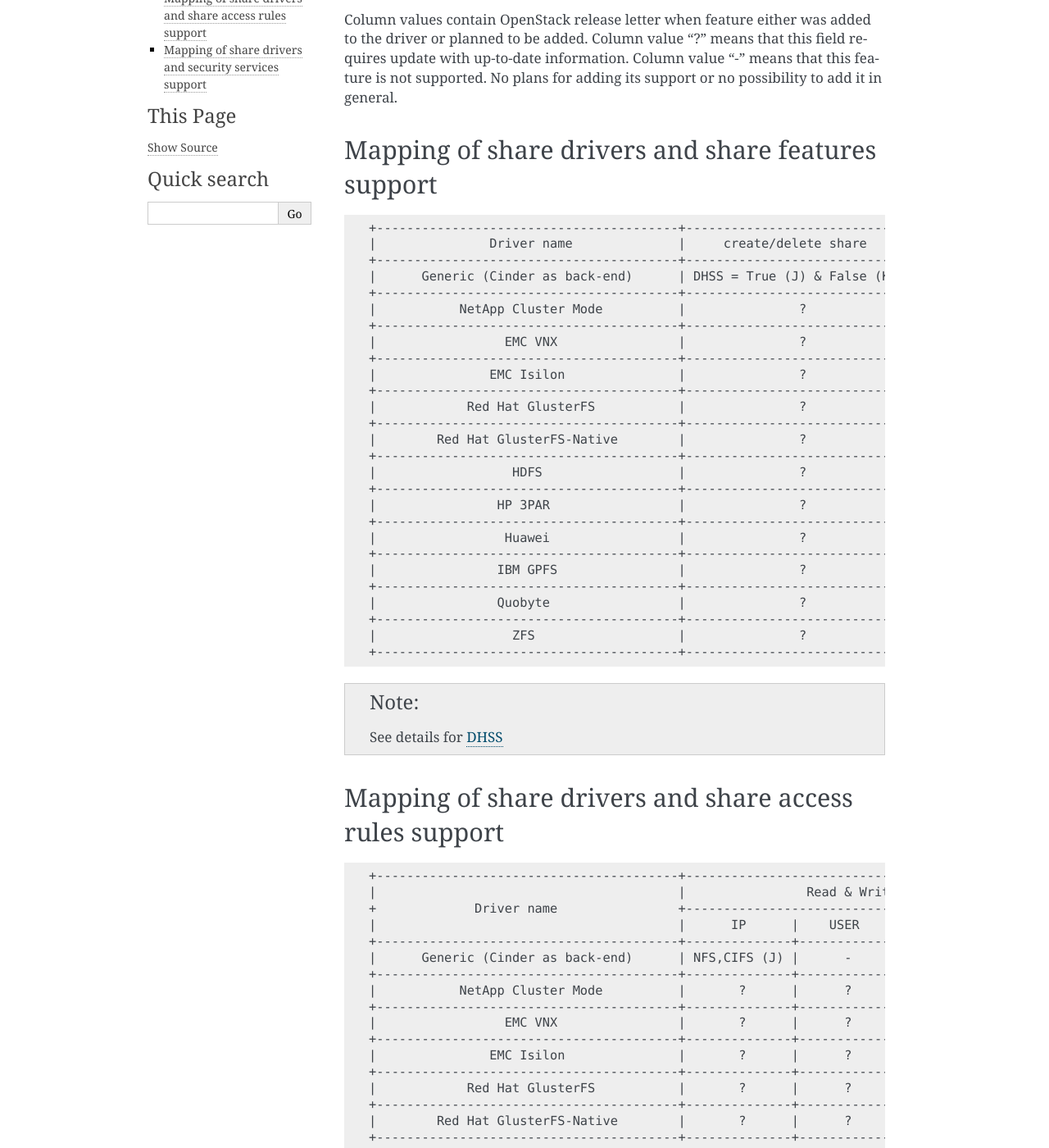
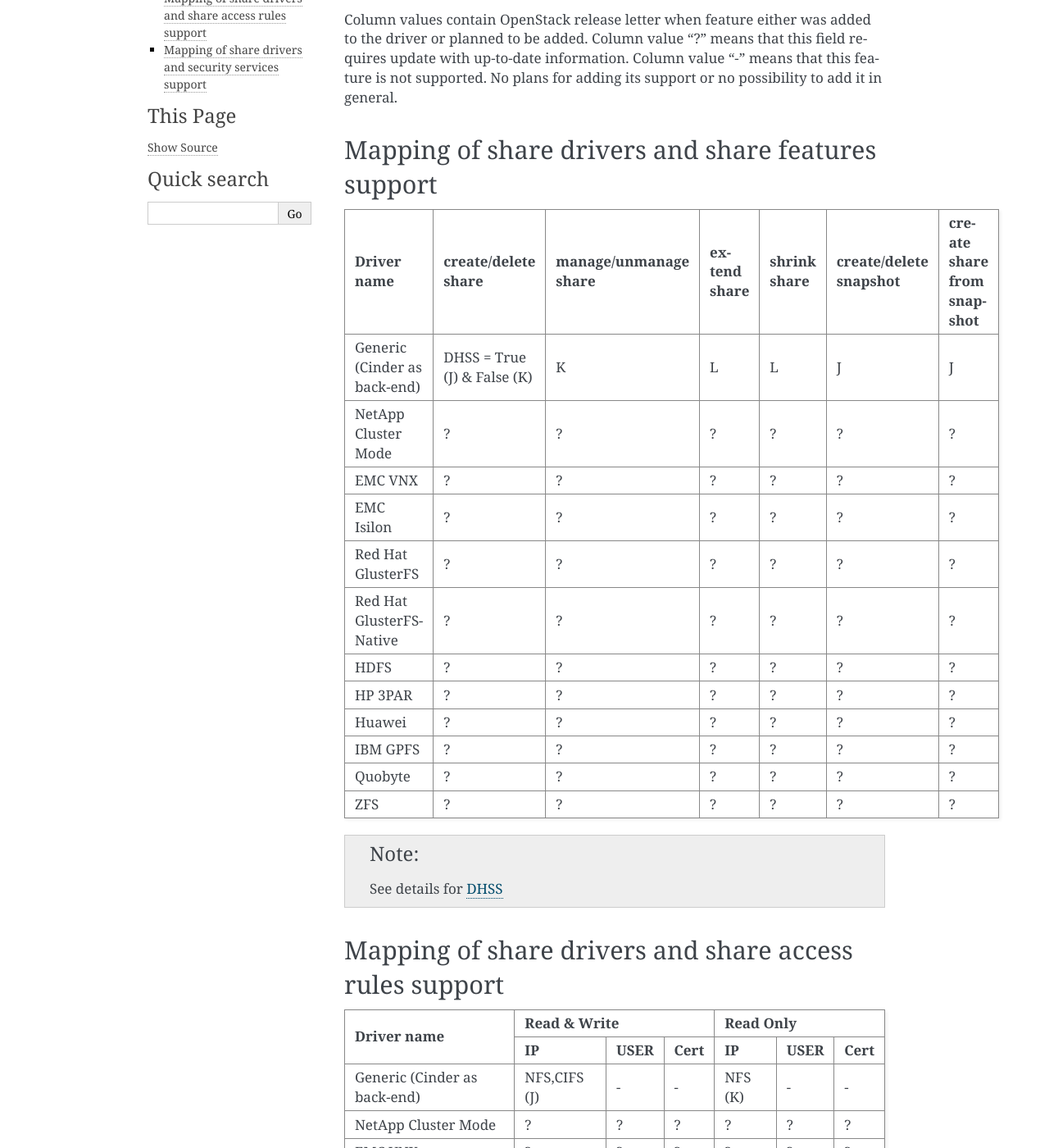
Before and after one commit to openstack/manila, a Sphinx documentation site: the page built from doc/source/devref/share_back_ends_feature_support_mapping.rst, in a window 1280 px wide and 1400 px high, scrolled down 212 px. Shown: the whole window at 82% size. Built offline with Sphinx 7.4.7, drawn with Linux system fonts in a browser that asks for light colours; formulas are drawn with MathJax 3; pages that are not in the unit, such as notebooks, are missing from menus; the version number is read from the project's files by our own code; some of the changed text lies outside the part shown.

Commit message:
doc: turn ascii art tables into proper reST grid tables
Cf. http://sphinx-doc.org/rest.html#tables

Change-Id: If30afe4fda180035a4f39b20d587c22aa0fc3284

```diff
--- a/doc/source/devref/share_back_ends_feature_support_mapping.rst
+++ b/doc/source/devref/share_back_ends_feature_support_mapping.rst
@@ -31,35 +31,33 @@
 Mapping of share drivers and share features support
 ---------------------------------------------------
 
-::
-
- +----------------------------------------+-----------------------------+-----------------------+--------------+--------------+------------------------+----------------------------+----------------------------------------+
- |               Driver name              |     create/delete share     | manage/unmanage share | extend share | shrink share | create/delete snapshot | create share from snapshot |               Driver name              |
- +----------------------------------------+-----------------------------+-----------------------+--------------+--------------+------------------------+----------------------------+----------------------------------------+
- |      Generic (Cinder as back-end)      | DHSS = True (J) & False (K) |           K           |       L      |       L      |            J           |              J             |      Generic (Cinder as back-end)      |
- +----------------------------------------+-----------------------------+-----------------------+--------------+--------------+------------------------+----------------------------+----------------------------------------+
- |           NetApp Cluster Mode          |               ?             |           ?           |       ?      |       ?      |            ?           |              ?             |           NetApp Cluster Mode          |
- +----------------------------------------+-----------------------------+-----------------------+--------------+--------------+------------------------+----------------------------+----------------------------------------+
- |                 EMC VNX                |               ?             |           ?           |       ?      |       ?      |            ?           |              ?             |                 EMC VNX                |
- +----------------------------------------+-----------------------------+-----------------------+--------------+--------------+------------------------+----------------------------+----------------------------------------+
- |               EMC Isilon               |               ?             |           ?           |       ?      |       ?      |            ?           |              ?             |               EMC Isilon               |
- +----------------------------------------+-----------------------------+-----------------------+--------------+--------------+------------------------+----------------------------+----------------------------------------+
- |            Red Hat GlusterFS           |               ?             |           ?           |       ?      |       ?      |            ?           |              ?             |            Red Hat GlusterFS           |
- +----------------------------------------+-----------------------------+-----------------------+--------------+--------------+------------------------+----------------------------+----------------------------------------+
- |        Red Hat GlusterFS-Native        |               ?             |           ?           |       ?      |       ?      |            ?           |              ?             |        Red Hat GlusterFS-Native        |
- +----------------------------------------+-----------------------------+-----------------------+--------------+--------------+------------------------+----------------------------+----------------------------------------+
- |                  HDFS                  |               ?             |           ?           |       ?      |       ?      |            ?           |              ?             |                  HDFS                  |
- +----------------------------------------+-----------------------------+-----------------------+--------------+--------------+------------------------+----------------------------+----------------------------------------+
- |                HP 3PAR                 |               ?             |           ?           |       ?      |       ?      |            ?           |              ?             |                HP 3PAR                 |
- +----------------------------------------+-----------------------------+-----------------------+--------------+--------------+------------------------+----------------------------+----------------------------------------+
- |                 Huawei                 |               ?             |           ?           |       ?      |       ?      |            ?           |              ?             |                 Huawei                 |
- +----------------------------------------+-----------------------------+-----------------------+--------------+--------------+------------------------+----------------------------+----------------------------------------+
- |                IBM GPFS                |               ?             |           ?           |       ?      |       ?      |            ?           |              ?             |                IBM GPFS                |
- +----------------------------------------+-----------------------------+-----------------------+--------------+--------------+------------------------+----------------------------+----------------------------------------+
- |                Quobyte                 |               ?             |           ?           |       ?      |       ?      |             ?          |               ?            |                Quobyte                 |
- +----------------------------------------+-----------------------------+-----------------------+--------------+--------------+------------------------+----------------------------+----------------------------------------+
- |                  ZFS                   |               ?             |           ?           |       ?      |       ?      |             ?          |               ?            |                  ZFS                   |
- +----------------------------------------+-----------------------------+-----------------------+--------------+--------------+------------------------+----------------------------+----------------------------------------+
++----------------------------------------+-----------------------------+-----------------------+--------------+--------------+------------------------+----------------------------+
+|               Driver name              |     create/delete share     | manage/unmanage share | extend share | shrink share | create/delete snapshot | create share from snapshot |
++========================================+=============================+=======================+==============+==============+========================+============================+
+|      Generic (Cinder as back-end)      | DHSS = True (J) & False (K) |           K           |       L      |       L      |            J           |              J             |
++----------------------------------------+-----------------------------+-----------------------+--------------+--------------+------------------------+----------------------------+
+|           NetApp Cluster Mode          |               ?             |           ?           |       ?      |       ?      |            ?           |              ?             |
++----------------------------------------+-----------------------------+-----------------------+--------------+--------------+------------------------+----------------------------+
+|                 EMC VNX                |               ?             |           ?           |       ?      |       ?      |            ?           |              ?             |
++----------------------------------------+-----------------------------+-----------------------+--------------+--------------+------------------------+----------------------------+
+|               EMC Isilon               |               ?             |           ?           |       ?      |       ?      |            ?           |              ?             |
++----------------------------------------+-----------------------------+-----------------------+--------------+--------------+------------------------+----------------------------+
+|            Red Hat GlusterFS           |               ?             |           ?           |       ?      |       ?      |            ?           |              ?             |
++----------------------------------------+-----------------------------+-----------------------+--------------+--------------+------------------------+----------------------------+
+|        Red Hat GlusterFS-Native        |               ?             |           ?           |       ?      |       ?      |            ?           |              ?             |
++----------------------------------------+-----------------------------+-----------------------+--------------+--------------+------------------------+----------------------------+
+|                  HDFS                  |               ?             |           ?           |       ?      |       ?      |            ?           |              ?             |
++----------------------------------------+-----------------------------+-----------------------+--------------+--------------+------------------------+----------------------------+
+|                HP 3PAR                 |               ?             |           ?           |       ?      |       ?      |            ?           |              ?             |
++----------------------------------------+-----------------------------+-----------------------+--------------+--------------+------------------------+----------------------------+
+|                 Huawei                 |               ?             |           ?           |       ?      |       ?      |            ?           |              ?             |
++----------------------------------------+-----------------------------+-----------------------+--------------+--------------+------------------------+----------------------------+
+|                IBM GPFS                |               ?             |           ?           |       ?      |       ?      |            ?           |              ?             |
++----------------------------------------+-----------------------------+-----------------------+--------------+--------------+------------------------+----------------------------+
+|                Quobyte                 |               ?             |           ?           |       ?      |       ?      |             ?          |               ?            |
++----------------------------------------+-----------------------------+-----------------------+--------------+--------------+------------------------+----------------------------+
+|                  ZFS                   |               ?             |           ?           |       ?      |       ?      |             ?          |               ?            |
++----------------------------------------+-----------------------------+-----------------------+--------------+--------------+------------------------+----------------------------+
 
 .. note::
 
@@ -68,67 +66,63 @@
 Mapping of share drivers and share access rules support
 -------------------------------------------------------
 
-::
-
- +----------------------------------------+----------------------------------------+----------------------------------------+
- |                                        |                Read & Write            |                 Read Only              |
- +             Driver name                +----------------------------------------+----------------------------------------+
- |                                        |      IP      |    USER    |    Cert    |      IP      |    USER    |    Cert    |
- +----------------------------------------+--------------+------------+------------+--------------+------------+------------+
- |      Generic (Cinder as back-end)      | NFS,CIFS (J) |      -     |      -     |     NFS (K)  |      -     |      -     |
- +----------------------------------------+--------------+------------+------------+--------------+------------+------------+
- |           NetApp Cluster Mode          |       ?      |      ?     |      ?     |       ?      |      ?     |      ?     |
- +----------------------------------------+--------------+------------+------------+--------------+------------+------------+
- |                 EMC VNX                |       ?      |      ?     |      ?     |       ?      |      ?     |      ?     |
- +----------------------------------------+--------------+------------+------------+--------------+------------+------------+
- |               EMC Isilon               |       ?      |      ?     |      ?     |       ?      |      ?     |      ?     |
- +----------------------------------------+--------------+------------+------------+--------------+------------+------------+
- |            Red Hat GlusterFS           |       ?      |      ?     |      ?     |       ?      |      ?     |      ?     |
- +----------------------------------------+--------------+------------+------------+--------------+------------+------------+
- |        Red Hat GlusterFS-Native        |       ?      |      ?     |      ?     |       ?      |      ?     |      ?     |
- +----------------------------------------+--------------+------------+------------+--------------+------------+------------+
- |                  HDFS                  |       ?      |      ?     |      ?     |       ?      |      ?     |      ?     |
- +----------------------------------------+--------------+------------+------------+--------------+------------+------------+
- |                HP 3PAR                 |       ?      |      ?     |      ?     |       ?      |      ?     |      ?     |
- +----------------------------------------+--------------+------------+------------+--------------+------------+------------+
- |                 Huawei                 |       ?      |      ?     |      ?     |       ?      |      ?     |      ?     |
- +----------------------------------------+--------------+------------+------------+--------------+------------+------------+
- |                IBM GPFS                |       ?      |      ?     |      ?     |       ?      |      ?     |      ?     |
- +----------------------------------------+--------------+------------+------------+--------------+------------+------------+
- |                Quobyte                 |       ?      |      ?     |      ?     |       ?      |      ?     |      ?     |
- +----------------------------------------+--------------+------------+------------+--------------+------------+------------+
- |                  ZFS                   |       ?      |      ?     |      ?     |       ?      |      ?     |      ?     |
- +----------------------------------------+--------------+------------+------------+--------------+------------+------------+
++----------------------------------------+----------------------------------------+----------------------------------------+
+|                                        |                Read & Write            |                 Read Only              |
++             Driver name                +--------------+------------+------------+--------------+------------+------------+
+|                                        |      IP      |    USER    |    Cert    |      IP      |    USER    |    Cert    |
++========================================+==============+============+============+==============+============+============+
+|      Generic (Cinder as back-end)      | NFS,CIFS (J) |      \-    |      \-    |     NFS (K)  |      \-    |      \-    |
++----------------------------------------+--------------+------------+------------+--------------+------------+------------+
+|           NetApp Cluster Mode          |       ?      |      ?     |      ?     |       ?      |      ?     |      ?     |
++----------------------------------------+--------------+------------+------------+--------------+------------+------------+
+|                 EMC VNX                |       ?      |      ?     |      ?     |       ?      |      ?     |      ?     |
++----------------------------------------+--------------+------------+------------+--------------+------------+------------+
+|               EMC Isilon               |       ?      |      ?     |      ?     |       ?      |      ?     |      ?     |
++----------------------------------------+--------------+------------+------------+--------------+------------+------------+
+|            Red Hat GlusterFS           |       ?      |      ?     |      ?     |       ?      |      ?     |      ?     |
++----------------------------------------+--------------+------------+------------+--------------+------------+------------+
+|        Red Hat GlusterFS-Native        |       ?      |      ?     |      ?     |       ?      |      ?     |      ?     |
++----------------------------------------+--------------+------------+------------+--------------+------------+------------+
+|                  HDFS                  |       ?      |      ?     |      ?     |       ?      |      ?     |      ?     |
++----------------------------------------+--------------+------------+------------+--------------+------------+------------+
+|                HP 3PAR                 |       ?      |      ?     |      ?     |       ?      |      ?     |      ?     |
++----------------------------------------+--------------+------------+------------+--------------+------------+------------+
+|                 Huawei                 |       ?      |      ?     |      ?     |       ?      |      ?     |      ?     |
++----------------------------------------+--------------+------------+------------+--------------+------------+------------+
+|                IBM GPFS                |       ?      |      ?     |      ?     |       ?      |      ?     |      ?     |
++----------------------------------------+--------------+------------+------------+--------------+------------+------------+
+|                Quobyte                 |       ?      |      ?     |      ?     |       ?      |      ?     |      ?     |
++----------------------------------------+--------------+------------+------------+--------------+------------+------------+
+|                  ZFS                   |       ?      |      ?     |      ?     |       ?      |      ?     |      ?     |
++----------------------------------------+--------------+------------+------------+--------------+------------+------------+
 
 Mapping of share drivers and security services support
 ------------------------------------------------------
 
-::
-
- +----------------------------------------+------------------+-----------------+------------------+
- |              Driver name               | Active Directory |       LDAP      |      Kerberos    |
- +----------------------------------------+------------------+-----------------+------------------+
- |      Generic (Cinder as back-end)      |         -        |         -       |         -        |
- +----------------------------------------+------------------+-----------------+------------------+
- |           NetApp Cluster Mode          |         ?        |         ?       |         ?        |
- +----------------------------------------+------------------+-----------------+------------------+
- |                 EMC VNX                |         ?        |         ?       |         ?        |
- +----------------------------------------+------------------+-----------------+------------------+
- |               EMC Isilon               |         ?        |         ?       |         ?        |
- +----------------------------------------+------------------+-----------------+------------------+
- |            Red Hat GlusterFS           |         ?        |         ?       |         ?        |
- +----------------------------------------+------------------+-----------------+------------------+
- |        Red Hat GlusterFS-Native        |         ?        |         ?       |         ?        |
- +----------------------------------------+------------------+-----------------+------------------+
- |                  HDFS                  |         ?        |         ?       |         ?        |
- +----------------------------------------+------------------+-----------------+------------------+
- |                HP 3PAR                 |         ?        |         ?       |         ?        |
- +----------------------------------------+------------------+-----------------+------------------+
- |                 Huawei                 |         ?        |         ?       |         ?        |
- +----------------------------------------+------------------+-----------------+------------------+
- |                IBM GPFS                |         ?        |         ?       |         ?        |
- +----------------------------------------+------------------+-----------------+------------------+
- |                Quobyte                 |         ?        |         ?       |         ?        |
- +----------------------------------------+------------------+-----------------+------------------+
- |                  ZFS                   |         ?        |         ?       |         ?        |
- +----------------------------------------+------------------+-----------------+------------------+
++----------------------------------------+------------------+-----------------+------------------+
+|              Driver name               | Active Directory |       LDAP      |      Kerberos    |
++========================================+==================+=================+==================+
+|      Generic (Cinder as back-end)      |         \-       |         \-      |         \-       |
++----------------------------------------+------------------+-----------------+------------------+
+|           NetApp Cluster Mode          |         ?        |         ?       |         ?        |
++----------------------------------------+------------------+-----------------+------------------+
+|                 EMC VNX                |         ?        |         ?       |         ?        |
++----------------------------------------+------------------+-----------------+------------------+
+|               EMC Isilon               |         ?        |         ?       |         ?        |
++----------------------------------------+------------------+-----------------+------------------+
+|            Red Hat GlusterFS           |         ?        |         ?       |         ?        |
++----------------------------------------+------------------+-----------------+------------------+
+|        Red Hat GlusterFS-Native        |         ?        |         ?       |         ?        |
++----------------------------------------+------------------+-----------------+------------------+
+|                  HDFS                  |         ?        |         ?       |         ?        |
++----------------------------------------+------------------+-----------------+------------------+
+|                HP 3PAR                 |         ?        |         ?       |         ?        |
++----------------------------------------+------------------+-----------------+------------------+
+|                 Huawei                 |         ?        |         ?       |         ?        |
++----------------------------------------+------------------+-----------------+------------------+
+|                IBM GPFS                |         ?        |         ?       |         ?        |
++----------------------------------------+------------------+-----------------+------------------+
+|                Quobyte                 |         ?        |         ?       |         ?        |
++----------------------------------------+------------------+-----------------+------------------+
+|                  ZFS                   |         ?        |         ?       |         ?        |
++----------------------------------------+------------------+-----------------+------------------+
```
